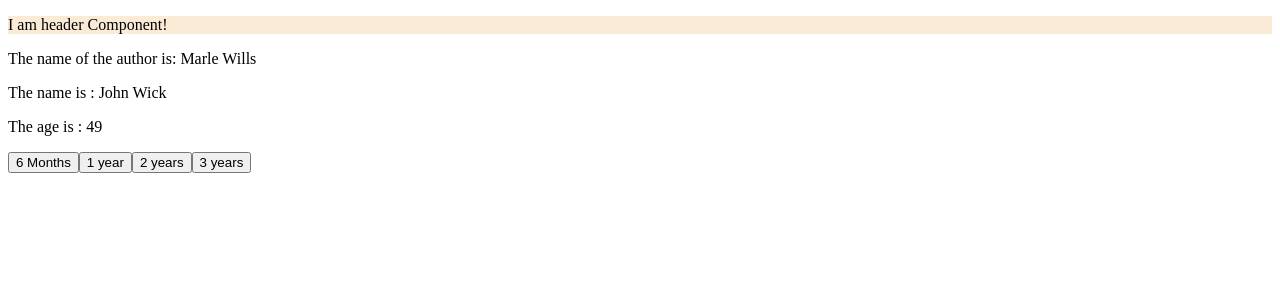
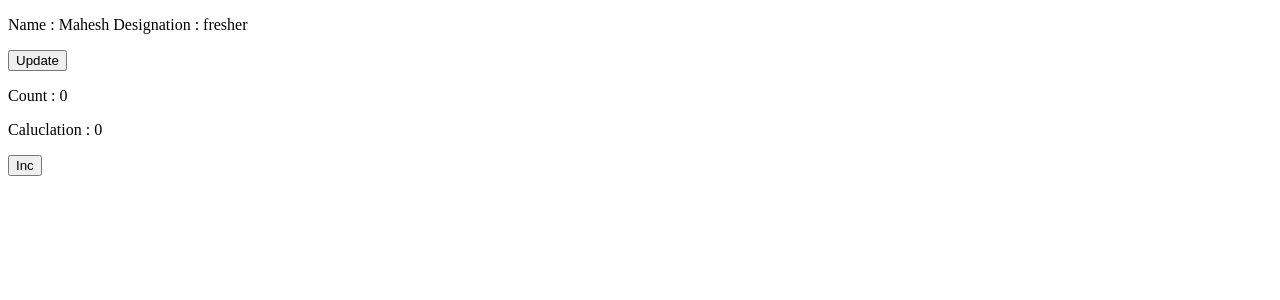
Before and after one commit to PrashantSharma111/WPEP, a React (Vite) app in the folder React-JS/: page / in a window 1280 px wide. Shown: the top 300 px of the page. Built offline with nearby package versions, Linux system fonts and the light colour scheme.

Commit message:
Recently Updated

```diff
--- a/React-JS/src/App.jsx
+++ b/React-JS/src/App.jsx
@@ -2,13 +2,19 @@ import "./App.css";
 import ClassHead from "./Day-06/ClassHead";
 import Parent from "./Day-07/Parent";
 import Bank from "./Day-07/Bank";
+import Callback from "./Day-08/Callback";
+import UseSt from "./Day-08/UseSt";
+import UseEff from "./Day-08/UseEff";
 
 function App() {
   return (
     <>
-      <ClassHead />
+      {/* <ClassHead />
       <Parent />
       <Bank />
+      <Callback /> */}
+      <UseSt />
+      <UseEff />
     </>
   );
 }
--- /dev/null
+++ b/React-JS/src/Day-08/Callback.jsx
@@ -0,0 +1,18 @@
+import React from "react";
+
+function callback() {
+  const a_name = "William Morgan";
+  function func1() {
+    console.log(func2());
+  }
+
+  function func2() {
+    console.log("The name of the author: ", a_name);
+    return "Called successfully!";
+  }
+  func1(func2);
+
+  return <div></div>;
+}
+
+export default callback;
--- /dev/null
+++ b/React-JS/src/Day-08/UseEff.jsx
@@ -0,0 +1,25 @@
+import React, { useEffect, useState } from "react";
+
+function UseEff() {
+  const [count, setCount] = useState(0);
+  const [cal, setCal] = useState(0);
+
+  useEffect(() => {
+    setCal(() => count * 2);
+  }, [count]);
+  return (
+    <div>
+      <p>Count : {count}</p>
+      <p>Caluclation : {cal}</p>
+      <button
+        onClick={() => {
+          if (count < 5) setCount((prev) => prev + 1);
+        }}
+      >
+        Inc
+      </button>
+    </div>
+  );
+}
+
+export default UseEff;
--- /dev/null
+++ b/React-JS/src/Day-08/UseSt.jsx
@@ -0,0 +1,25 @@
+import React from "react";
+import { useState } from "react";
+
+function UseSt() {
+  const obj = {
+    name: "Mahesh",
+    e_des: "fresher",
+  };
+
+  const [des, setdes] = useState(obj.e_des);
+
+  const togglerole = () => {
+    setdes((prev) => (prev === "fresher" ? "Manager" : obj.e_des));
+  };
+  return (
+    <div>
+      <p>
+        Name : {obj.name} Designation : {des}
+      </p>
+      <button onClick={togglerole}>Update</button>
+    </div>
+  );
+}
+
+export default UseSt;
```
